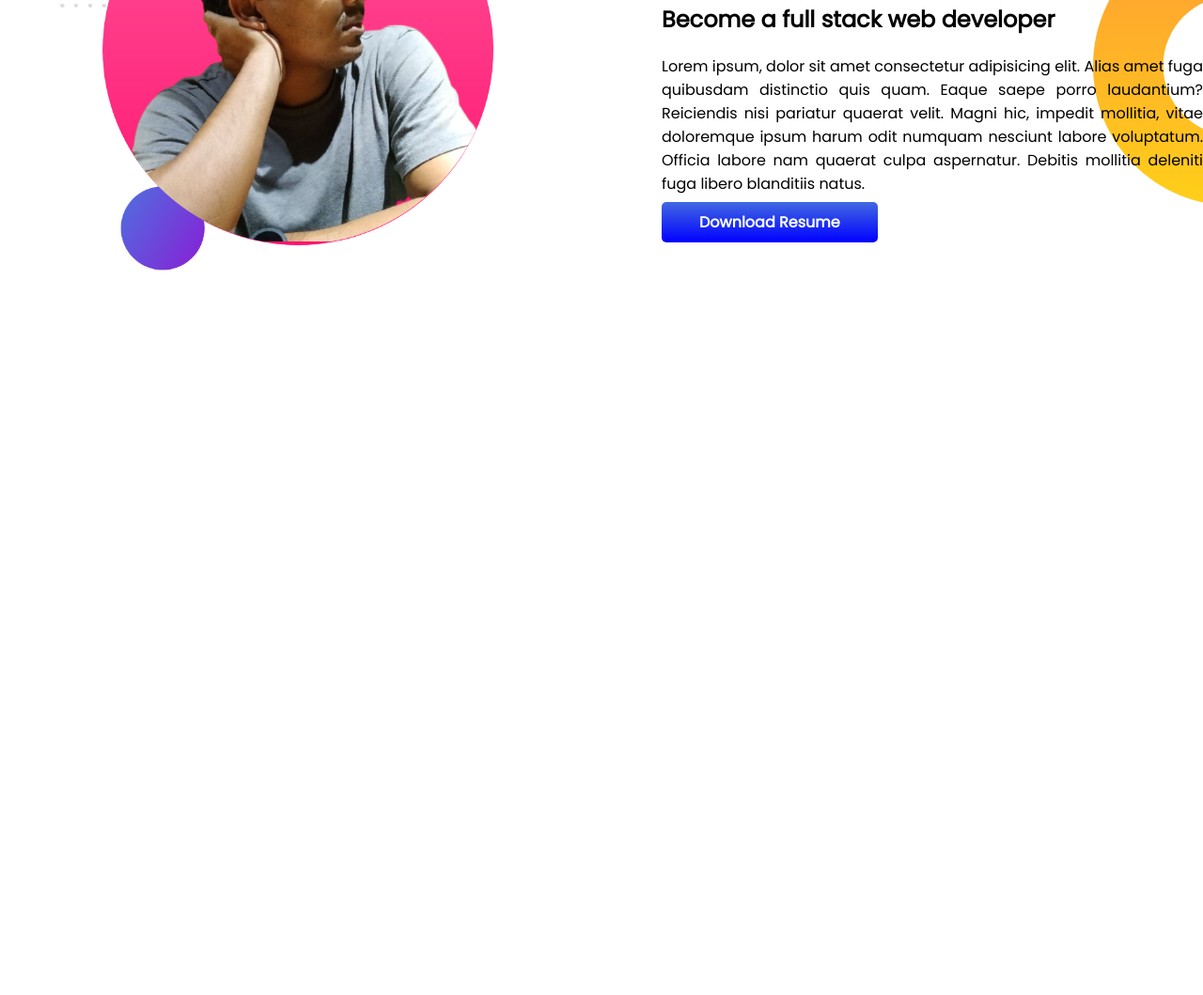
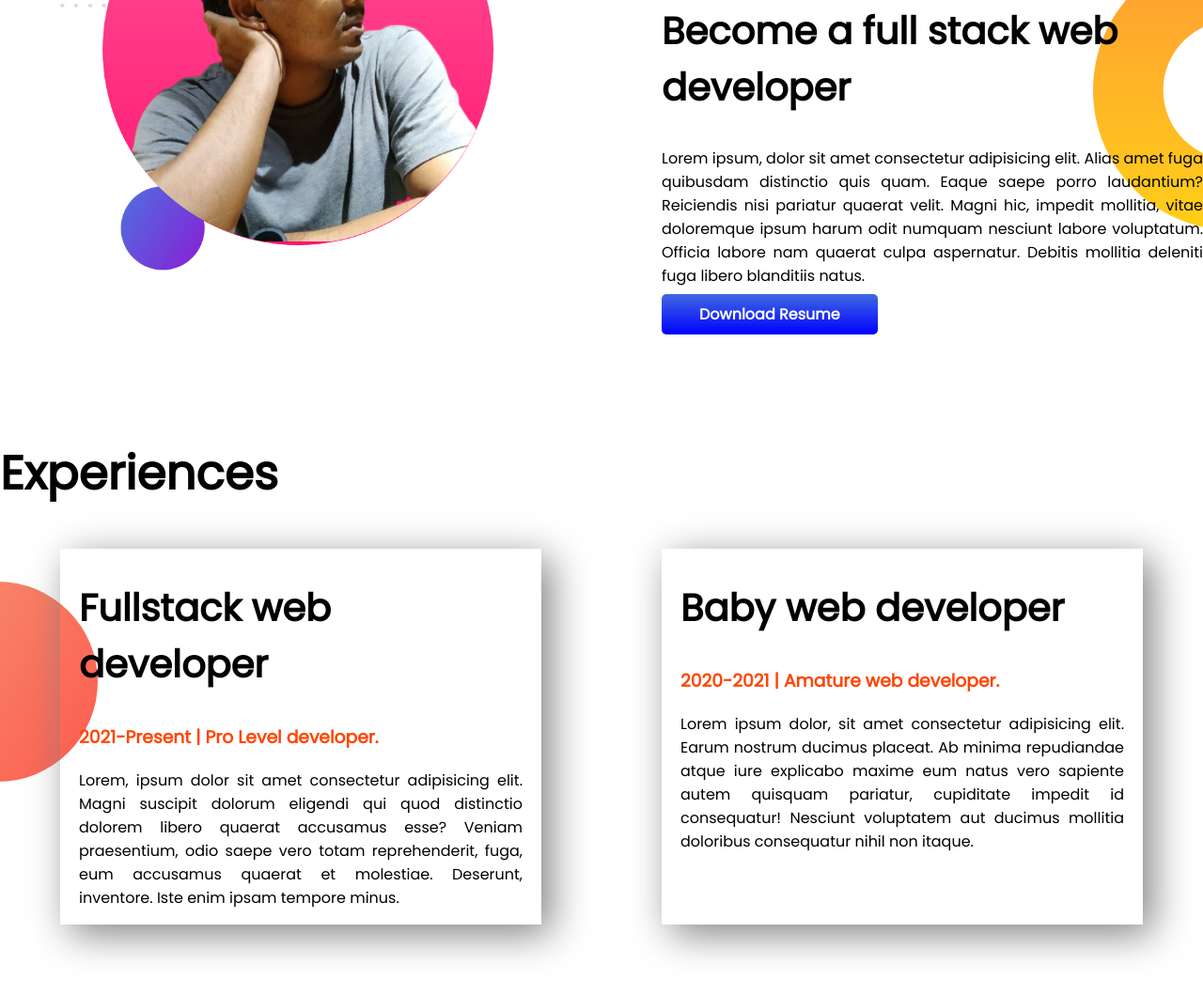
Before and after one commit to Meeftah0318/developer-portfolio, a plain HTML site: page index.html in a window 1280 px wide. Shown: the part 938-1997 px from the top of the page at 94% size. Before the commit the page ends 1353 px from the top, so only its background shows below. Drawn offline with Linux system fonts and the light colour scheme.

Commit message:
experience area added

```diff
--- a/index.html
+++ b/index.html
@@ -13,7 +13,7 @@
 </head>
 
 <body>
-    <section class="top-banner">
+    <section class="top-banner flex-container">
         <div class="half-width">
             <h1>Welcome to </h1>
             <h1> <span class="orange-color">Shamim Rahman's</span> Home Page</h1>
@@ -31,7 +31,7 @@
             <img src="images/shamim-pic-bg.png" alt="shamim pic">
         </div>
     </section>
-    <section class="dream-big">
+    <section class="dream-big  flex-container">
         <div class="half-width">
             <img src="images/shamim bg 2.png" alt="">
         </div>
@@ -48,6 +48,30 @@
         </div>
 
     </section>
+    <section class="experience-area">
+        <h1>Experiences</h1>
+        <div class="flex-container">
+            <div class="experience-item">
+                <h2>Fullstack web developer</h2>
+                <h3 class="orange-color">2021-Present | Pro Level developer.</h3>
+                <p>Lorem, ipsum dolor sit amet consectetur adipisicing elit. Magni suscipit dolorum eligendi qui quod
+                    distinctio dolorem libero quaerat accusamus esse? Veniam praesentium, odio saepe vero totam
+                    reprehenderit, fuga, eum accusamus quaerat et molestiae. Deserunt, inventore. Iste enim ipsam
+                    tempore
+                    minus.</p>
+
+            </div>
+            <div class="experience-item">
+                <h2>Baby web developer</h2>
+                <h3 class="orange-color">2020-2021 | Amature web developer.</h3>
+                <p>Lorem ipsum dolor, sit amet consectetur adipisicing elit. Earum nostrum ducimus placeat. Ab minima
+                    repudiandae atque iure explicabo maxime eum natus vero sapiente autem quisquam pariatur, cupiditate
+                    impedit id consequatur! Nesciunt voluptatem aut ducimus mollitia doloribus consequatur nihil non
+                    itaque.
+                </p>
+            </div>
+        </div>
+    </section>
 
 
 
--- a/style.css
+++ b/style.css
@@ -5,10 +5,13 @@ body{
 h1{
     font-size: 50px;
 }
+h2{
+    font-size: 40px;
+}
 .orange-color {
     color: orangered;
 }
-section {
+.flex-container {
     display: flex;
     margin-bottom: 120px;
 }
@@ -40,3 +43,15 @@ p{
     background-repeat: no-repeat;
     background-position: right;
 }
+.experience-area{
+    background-image: url(images/exp-bg.png);
+    background-repeat: no-repeat;
+    background-position: left;
+
+}
+.experience-item{
+    width: 80%;
+    margin: 0 5%;
+    padding: 0 20px;
+    box-shadow: 10px 10px 40px grey;
+}
```
